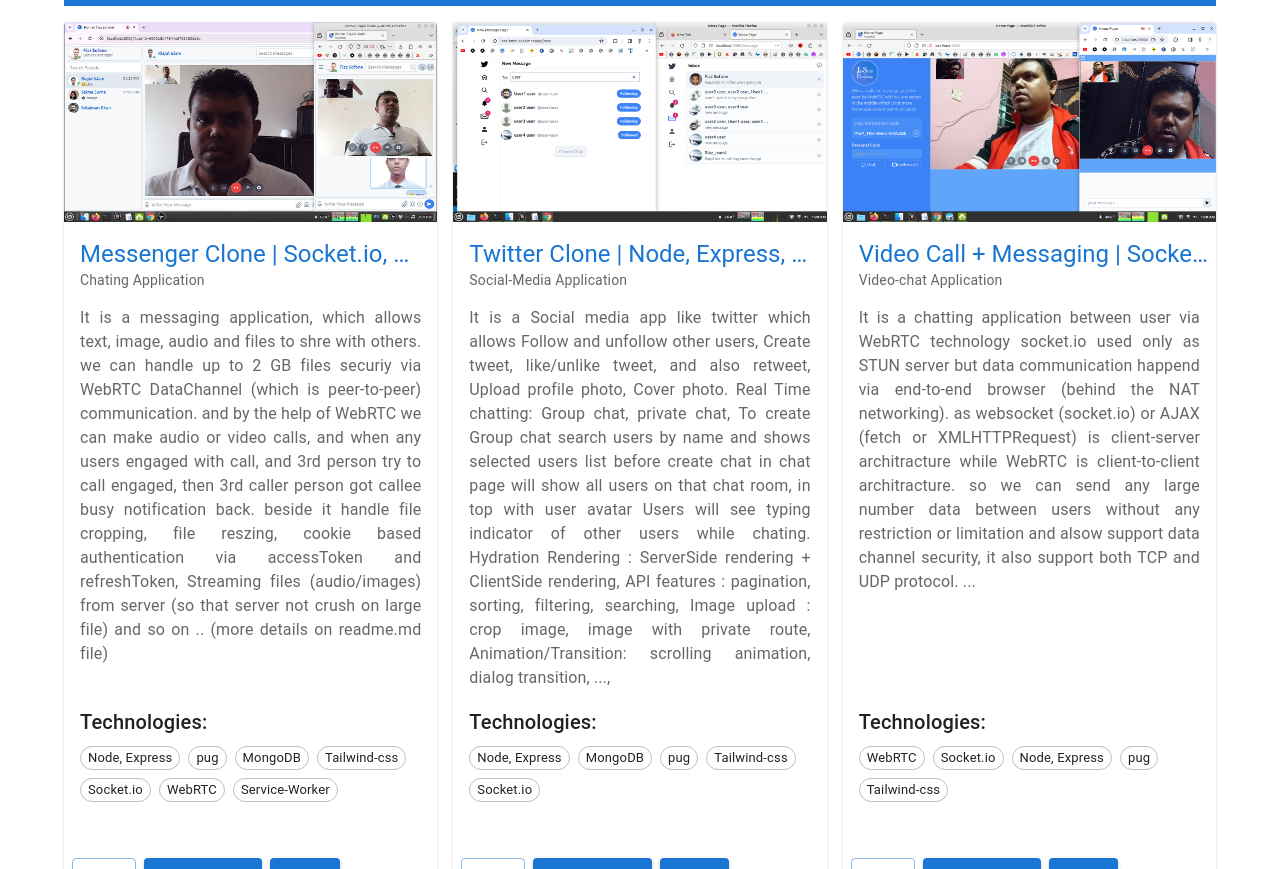
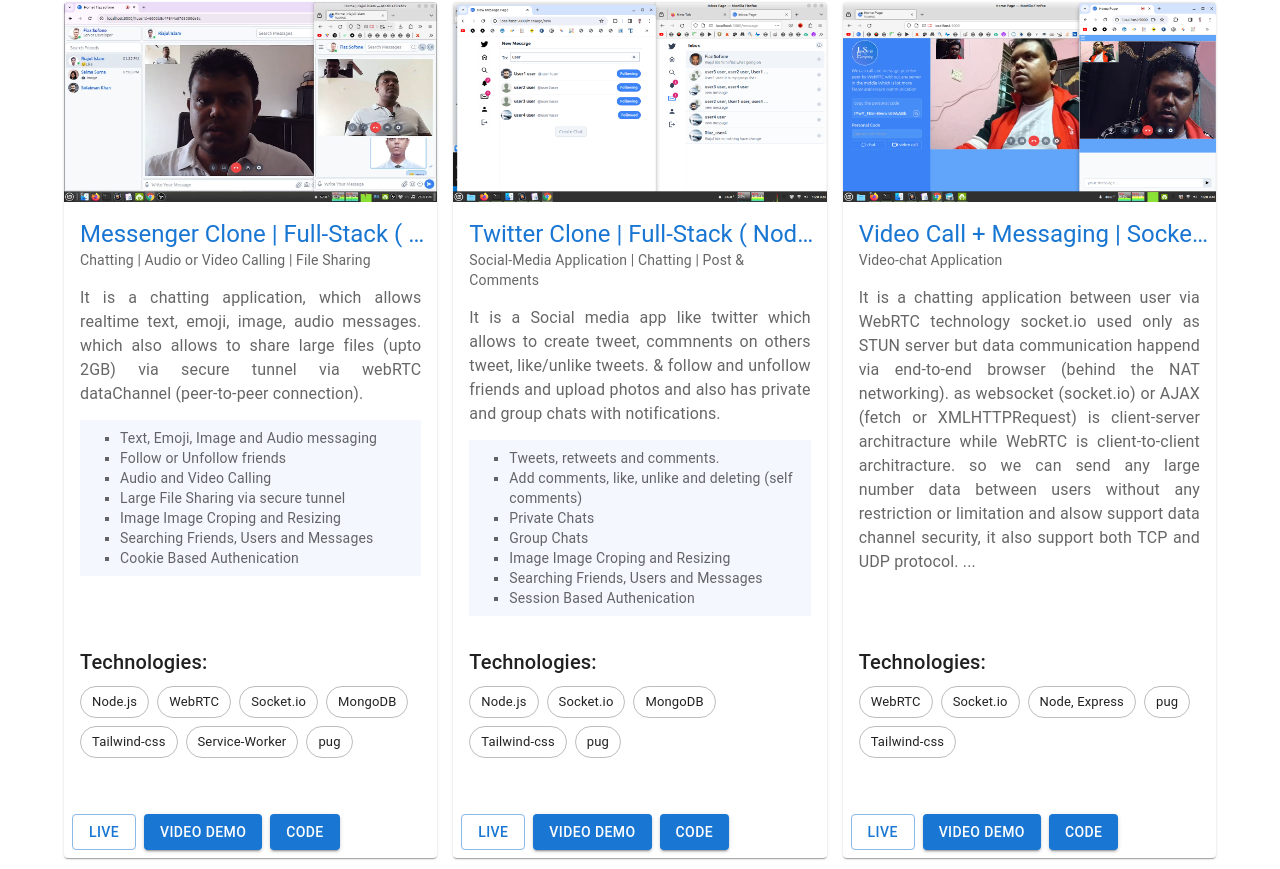
Before and after one commit to JavaScriptForEverything/portfolio, a Next.js app: page / in a window 1280 px wide. Shown: the part 1031-1900 px from the top of the page. Built offline with nearby package versions, Linux system fonts and the light colour scheme.

Commit message:
add list in card

```diff
--- a/components/product.tsx
+++ b/components/product.tsx
@@ -22,6 +22,7 @@ import CloseIcon from '@mui/icons-material/Close'
 type Props = {
 	id?: string,
 	slug: string,
+	lists?: string[]
 	technologies: string[]
 	coverPhoto: string,
 	images: string[],
@@ -37,6 +38,7 @@ const Product = (props: Props) => {
 	const {
 		id = '',
 		slug,
+		lists,
 		technologies,
 		coverPhoto,
 		images,
@@ -79,16 +81,28 @@ const Product = (props: Props) => {
 					</Link>
 
 					<Typography variant='body2' color='textSecondary' paragraph >{subheader}</Typography>
+					<Typography variant='body1' color='textSecondary' align='justify' paragraph> {summary} </Typography>
 
-					<Typography sx={{ flex: 1 }} variant='body1' color='textSecondary' align='justify'> {summary} </Typography>
+					{lists && (
+						<Typography sx={{  mt: -2, mb: 2, }} variant='body2' color='textSecondary'>
+							<ul style={{
+								paddingBlock: '8px',
+								listStyleType: 'square',
+								backgroundColor: '#d5e5fb44'
+								}}>
+								{lists.map( list => <li key={list}>{list}</li>)}
+							</ul>
+						</Typography>
+					)}
 
-					<Typography sx={{  mt: 2, mb: 1 }} variant='h6'> Technologies: </Typography>
+
+					<Typography sx={{  mt: 'auto', mb: 1 }} variant='h6'> Technologies: </Typography>
+
 					<Box sx={{ display: 'flex', flexWrap: 'wrap', gap: 1, mb: 2 }}>
 						{technologies.map( technology => (
 							<Chip key={technology}
 								label={technology}
 								variant='outlined'
-								size='small'
 							/>
 						))}
 					</Box>
--- a/components/skillTable.tsx
+++ b/components/skillTable.tsx
@@ -10,7 +10,7 @@ const header = ['Tranning Title', 'Topic', institute, 'Duration' ]
 const rows = [
 	{
 		title: 'Backend',
-		topics: [ 'Node.js', 'Express.js', 'Pug (templete)', 'MongoDB (mongoose)', 'RESTfull / GraphQL' ],
+		topics: [ 'Node.js', 'Express.js', 'MongoDB (mongoose)', 'RESTfull / GraphQL' ],
 		institute: 'Online School',
 		duration: '2 Years'
 	},
--- a/data/products.ts
+++ b/data/products.ts
@@ -23,24 +23,29 @@ export const products = [
 			'/images/projects/messenger/start-larg-file-sharing.png',
 		],
 
-		title: 'Messenger Clone | Socket.io, WebRTC, Node, Express, MongoDB, pug, Tailwind-css | Full-Stack ',
-		subheader: 'Chating Application',
+		title: 'Messenger Clone | Full-Stack ( Node.js, Socket.IO, WebRTC )',
+		subheader: 'Chatting | Audio or Video Calling | File Sharing',
 		summary: `
-			It is a messaging application, which allows text, image, audio and files to shre with others.
-			we can handle up to 2 GB files securiy via WebRTC DataChannel (which is peer-to-peer) communication.
-			and by the help of WebRTC we can make audio or video calls, and when any users engaged with call,
-			and 3rd person try to call engaged, then 3rd caller person got callee busy notification back.
-			beside it handle file cropping, file reszing, cookie based authentication via accessToken and refreshToken,
-			Streaming files (audio/images) from server (so that server not crush on large file) and
-			so on .. (more details on readme.md file)
+			It is a chatting application, which allows realtime text, emoji, image, audio messages.
+			which also allows to share large files (upto 2GB) via secure tunnel via webRTC dataChannel (peer-to-peer connection).
 		`,
+		lists: [
+			'Text, Emoji, Image and Audio messaging',
+			'Follow or Unfollow friends',
+			'Audio and Video Calling',
+			'Large File Sharing via secure tunnel',
+			'Image Image Croping and Resizing',
+			'Searching Friends, Users and Messages',
+			'Cookie Based Authenication',
+		],
 		technologies: [
-			'Node, Express', 'pug',
+			'Node.js',
+			'WebRTC',
+			'Socket.io',
 			'MongoDB',
 			'Tailwind-css',
-			'Socket.io',
-			'WebRTC',
 			'Service-Worker',
+			'pug',
 		],
 		hasCredentials: false,
 		websiteUrl: 'https://messenger-1-73xb.onrender.com/',
@@ -68,28 +73,27 @@ export const products = [
 			'/images/projects/twitter-clone/sing-chat.png',
 			'/images/projects/twitter-clone/tweet-details-page.png',
 		],
-		title: 'Twitter Clone | Node, Express, MongoDB, pug, socket.io, Tailwind-css | Full-Stack ',
-		subheader: 'Social-Media Application',
+		title: 'Twitter Clone | Full-Stack ( Node.js, Socket.IO)',
+		subheader: 'Social-Media Application | Chatting | Post & Comments',
 		summary: `
-			It is a Social media app like twitter which allows
-		  Follow and unfollow other users,
-		  Create tweet, like/unlike tweet, and also retweet,
-		  Upload profile photo, Cover photo.
-		  Real Time chatting: Group chat, private chat,
-		  To create Group chat search users by name and shows selected users list before create chat
-		  in chat page will show all users on that chat room, in top with user avatar
-		  Users will see typing indicator of other users while chating.
-		  Hydration Rendering : ServerSide rendering + ClientSide rendering,
-		  API features : pagination, sorting, filtering, searching,
-		  Image upload : crop image, image with private route,
-		  Animation/Transition: scrolling animation, dialog transition, ...,
+		It is a Social media app like twitter which allows to create tweet, commnents on others tweet,
+		like/unlike tweets. & follow and unfollow friends and upload photos and also has private and group chats with notifications.
 		`,
+		lists: [
+			'Tweets, retweets and comments.',
+			'Add comments, like, unlike and deleting (self comments)',
+			'Private Chats',
+			'Group Chats',
+			'Image Image Croping and Resizing',
+			'Searching Friends, Users and Messages',
+			'Session Based Authenication',
+		],
 		technologies: [
-			'Node, Express',
+			'Node.js',
+			'Socket.io',
 			'MongoDB',
+			'Tailwind-css',
 			'pug',
-			'Tailwind-css',
-			'Socket.io',
 		],
 		hasCredentials: false,
 		websiteUrl: 'https://twitter-clone-06nd.onrender.com/',
```
